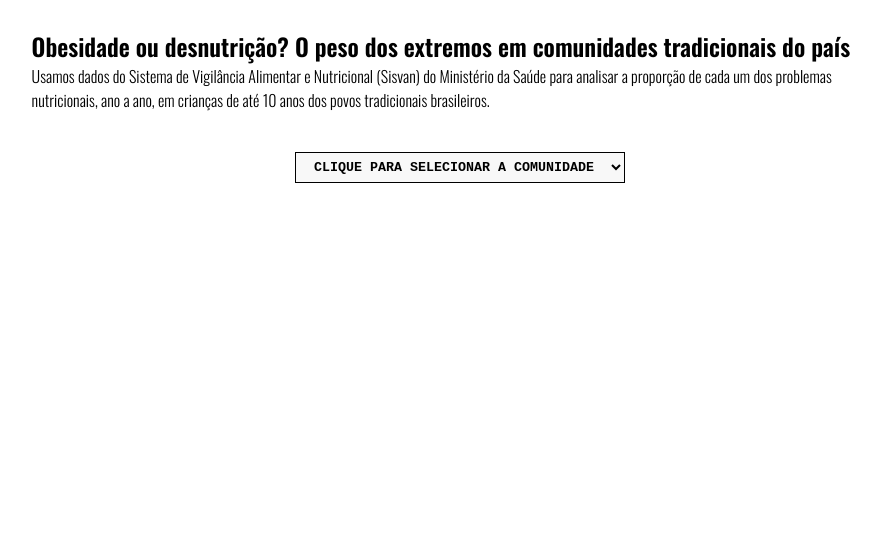
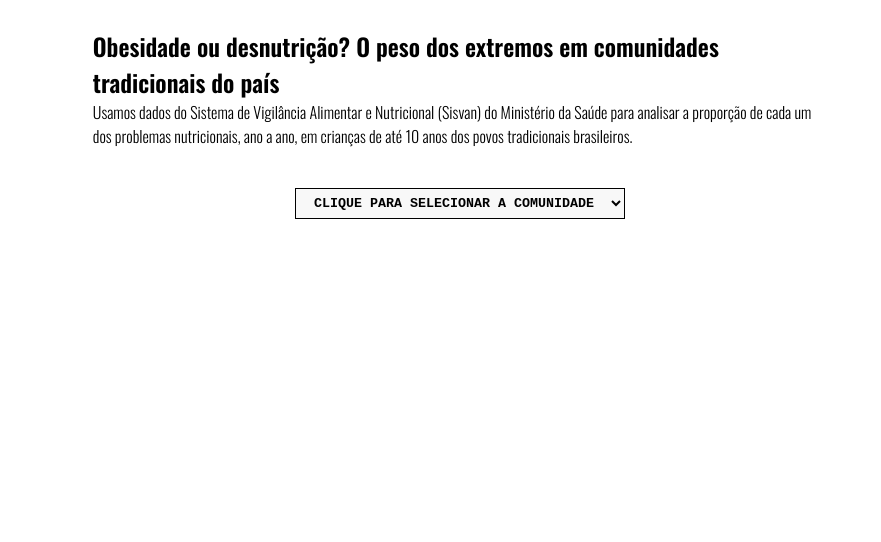
Before and after one commit to SumaiaVillela/comunidades-tradicionais, a plain HTML site: page index.html in a window 1280 px wide. Shown: the whole page, without its empty margins (180-1061 px from the left). Drawn offline with nearby package versions, Linux system fonts and the light colour scheme; a script that the page names is missing.

Commit message:
Update style.css

```diff
--- a/style.css
+++ b/style.css
@@ -39,7 +39,7 @@ h1{
     font-size: 1.5rem;
     font-weight: 600;
     padding-top: 20px;
-    width: 70%;
+    width: 60%;
     margin: 0 auto;
 
 }
@@ -48,6 +48,6 @@ h3{
     font-family: "Oswald", sans-serif;
     font-size: 1rem;
     font-weight: 300;
-    width: 70%;
+    width: 60%;
     margin: 0 auto;
 }
```
